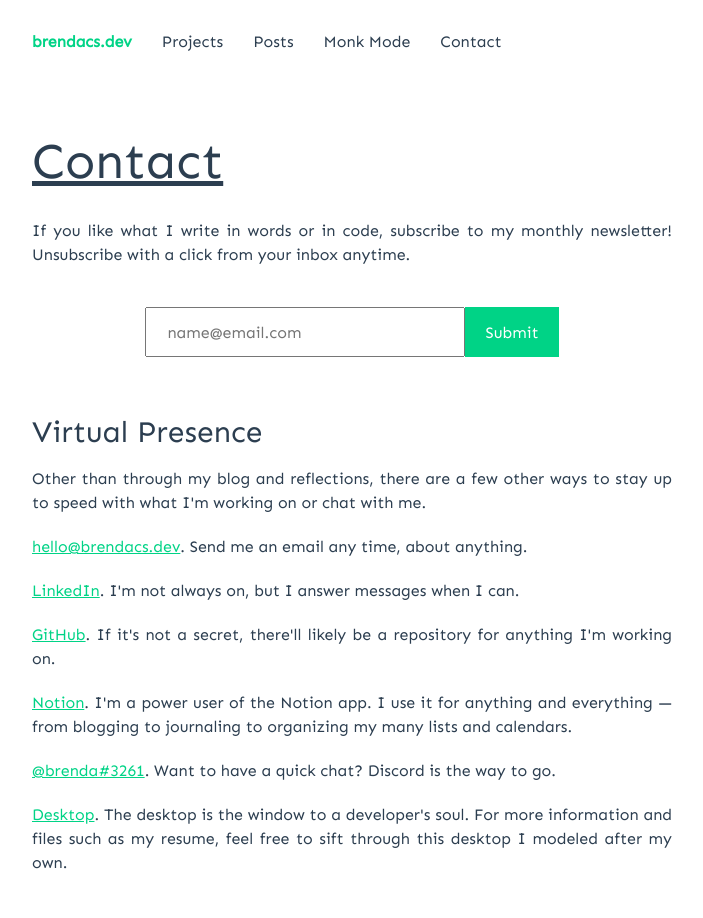
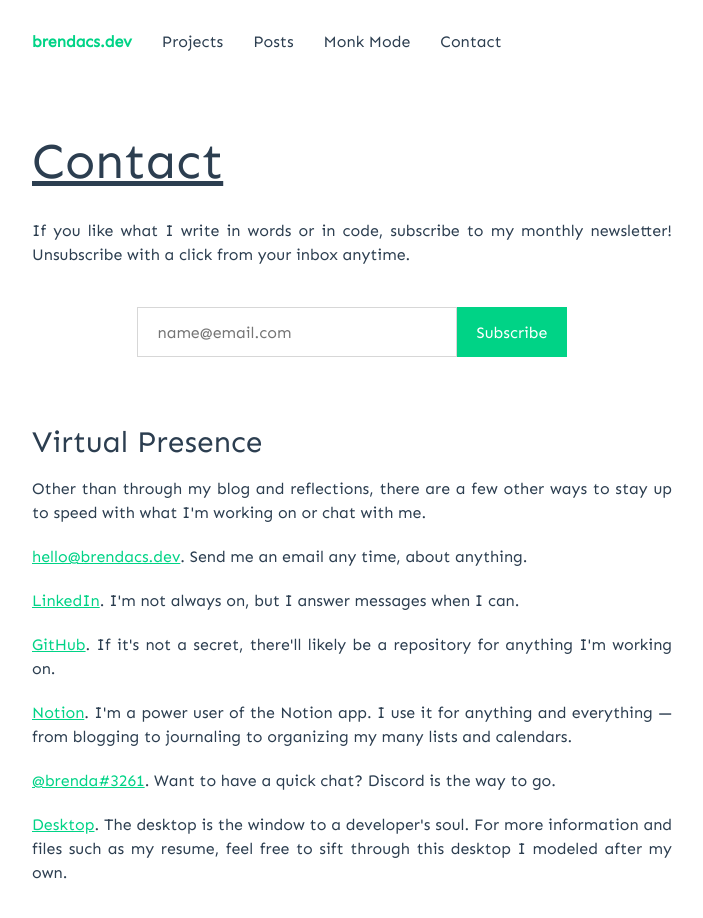
Before and after one commit to brendacs/deprecated-profile, a Vue app: page /#/contact in a window 1280 px wide. Shown: the top 918 px of the page, without its empty margins (288-991 px from the left). Built offline with nearby package versions, Linux system fonts and the light colour scheme; the HTML template or start-up script is replaced by a standard one.

Commit message:
Correct indentation, mailchimp subscribe form

```diff
--- a/public/index.html
+++ b/public/index.html
@@ -6,6 +6,7 @@
     <meta name="viewport" content="width=device-width,initial-scale=1.0">
     <link rel="icon" href="<%= BASE_URL %>favicon.png">
     <title><%= htmlWebpackPlugin.options.title %></title>
+    <script type='text/javascript' src='//s3.amazonaws.com/downloads.mailchimp.com/js/mc-validate.js' defer></script>
   </head>
   <body>
     <noscript>
--- a/src/App.vue
+++ b/src/App.vue
@@ -171,5 +171,9 @@ li {
   }
 }
 
+div.mce_inline_error {
+  display: none !important;
+}
+
  /* https://coolors.co/7cfef0-6bffb8-2ceaa3-28965a-2a6041 */
 </style>
--- a/src/views/Contact.vue
+++ b/src/views/Contact.vue
@@ -4,10 +4,24 @@
 		<p>
 			If you like what I write in words or in code, subscribe to my monthly newsletter! Unsubscribe with a click from your inbox anytime.
 		</p>
-    <form>
-        <input type="email" placeholder="name@email.com" />
-        <button class="primary-btn" type="submit">Submit</button>
+		<div id="mc_embed_signup">
+			<form action="https://dev.us19.list-manage.com/subscribe/post?u=245ff7f1674733c41a66fc34a&amp;id=a071fd49f6" method="post" id="mc-embedded-subscribe-form" name="mc-embedded-subscribe-form" class="validate" target="_blank" novalidate>
+				<div id="mc_embed_signup_scroll">
+					<div class="mc-field-group">
+						<div>
+							<input type="email" value="" name="EMAIL" class="required email" id="mce-EMAIL" placeholder="name@email.com"/>
+							<input type="submit" value="Subscribe" name="subscribe" id="mc-embedded-subscribe" class="primary-btn">
+						</div>
+					</div>
+					<div id="mce-responses">
+						<!-- <p class="response" id="mce-error-response" style="display:none"></p> -->
+						<p class="response" id="mce-success-response" style="display:none"></p>
+					</div>
+					<!-- real people should not fill this in and expect good things - do not remove this or risk form bot signups-->
+					<div style="position: absolute; left: -5000px;" aria-hidden="true"><input type="text" name="b_245ff7f1674733c41a66fc34a_a071fd49f6" tabindex="-1" value=""></div>
+				</div>
 			</form>
+		</div>
 		<h2>Virtual Presence</h2>
 		<p>
 			Other than through my blog and reflections, there are a few other ways to stay up to speed with what I'm working on or chat with me.
@@ -40,17 +54,41 @@ export default {
 </script>
 
 <style lang="scss" scoped>
-input[type=email] {
-  width: 50%;
-  height: 50px;
-  padding: 0 20px;
-  color: rgb(0, 211, 134);
-}
-
 form {
 	display: flex;
 	justify-content: center;
 	align-items: center;
 	padding: 20px 0;
 }
+
+#mc_embed_signup_scroll {
+	display: flex;
+	/* places error message under inputs */
+	flex-direction: column;
+}
+
+.mc-field-group div {
+	display: flex;
+	margin-bottom: 10px;
+}
+
+input[type=email] {
+	width: 25vw;
+	height: 50px;
+	padding: 0 20px;
+	color: rgb(0, 211, 134);
+	border: 1px solid #d7d7d7;
+
+	@media screen and (max-width: 768px) {
+		width: 50vw;
+	}
+}
+
+label {
+	text-align: left;
+}
+
+#mc_embed_signup input.mce_inline_error {
+		border-color: #cd0000;
+}
 </style>
--- a/src/views/Posts.vue
+++ b/src/views/Posts.vue
@@ -1,6 +1,6 @@
 <template>
   <div class="Posts">
-      <p class="title">Posts</p>
+    <p class="title">Posts</p>
   </div>
 </template>
 
```
Also changed, not shown: src/views/MonkMode.vue (+5 -5 lines), src/router.js (indentation only). Lines whose indentation alone changed are shown as unchanged.
